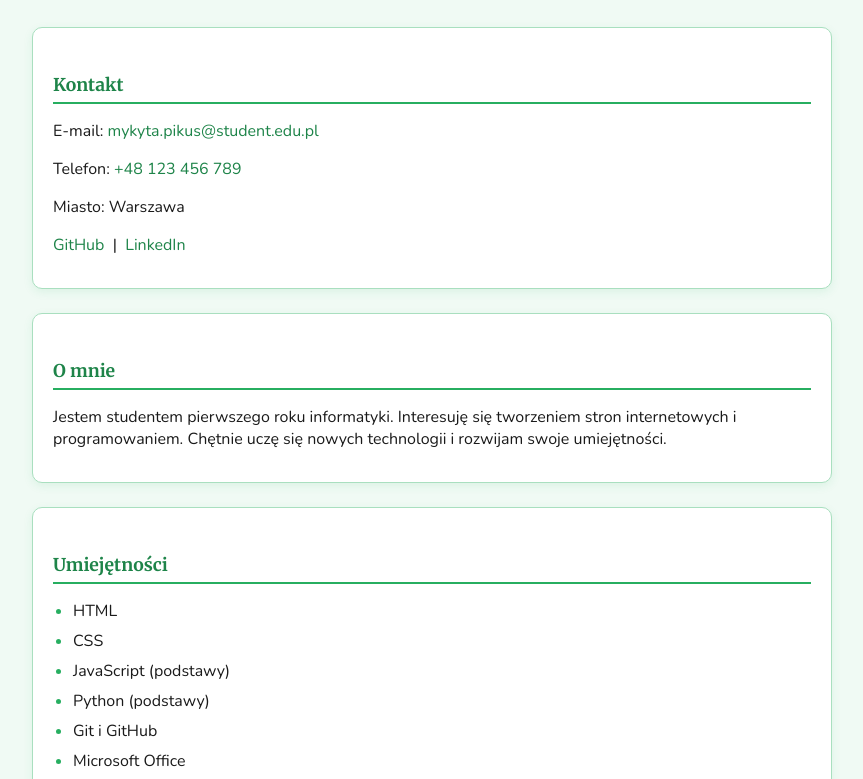
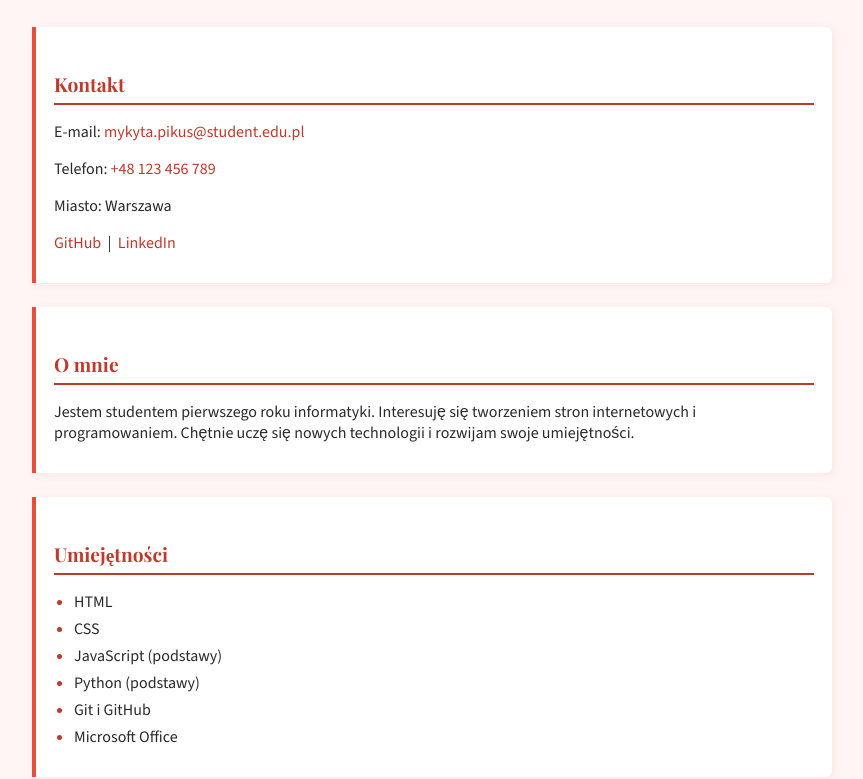
Before and after one commit to MPikus77426/zad1_cv, a plain HTML site: page zad3_motyw/index.html in a window 1280 px wide. Shown: the part 193-972 px from the top of the page, without its empty margins (208-1071 px from the left). Drawn offline with nearby package versions, Linux system fonts and the light colour scheme.

Commit message:
Update index.html

```diff
--- a/zad3_motyw/index.html
+++ b/zad3_motyw/index.html
@@ -4,7 +4,7 @@
   <meta charset="UTF-8" />
   <meta name="viewport" content="width=device-width, initial-scale=1.0" />
   <title>Mykyta Pikus – CV</title>
-  <link rel="stylesheet" href="green.css" />
+  <link rel="stylesheet" href="red.css" />
 </head>
 
 <body>
```
